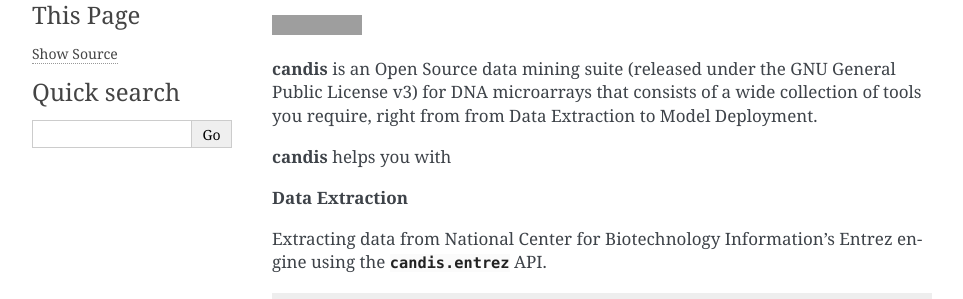
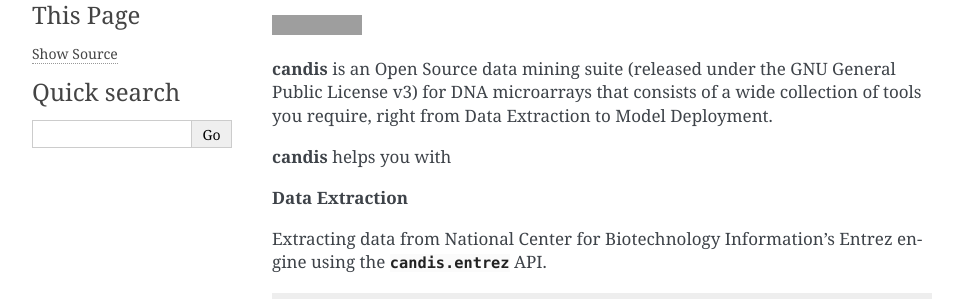
Before and after one commit to HelikarLab/candis, a Sphinx documentation site: the page built from docs/source/index.rst, in a window 1280 px wide, cut to the strip 170-469 px from the top of the page. Shown: the whole strip, without its empty margins (148-1111 px from the left). Built offline with Sphinx 7.4.7, drawn with Linux system fonts in a browser that asks for light colours; the version number is read from the project's files by our own code; grey boxes are pictures that could not be loaded.

```diff
--- a/docs/source/index.rst
+++ b/docs/source/index.rst
@@ -8,7 +8,7 @@
 
 **candis** is an Open Source data mining suite (released
 under the GNU General Public License v3) for DNA microarrays that consists of
-a wide collection of tools you require, right from from Data Extraction to
+a wide collection of tools you require, right from Data Extraction to
 Model Deployment.
 
 **candis** helps you with
```
Also changed, not shown: README.md (+5 -3 lines).
